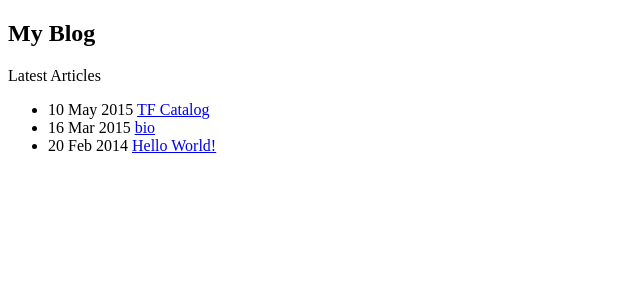
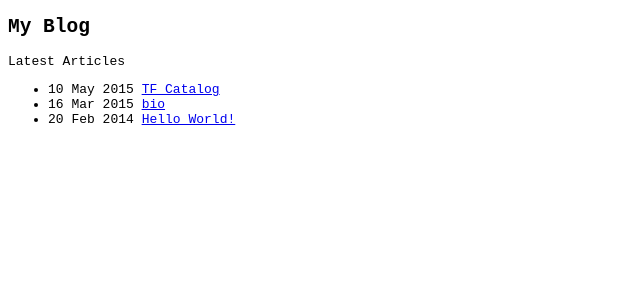
Before and after one commit to solomonwzs/solomon_jekyll, a Jekyll site: the page built from index.html, in a window 1280 px wide. Shown: the top 300 px of the page, without its empty margins (0-640 px from the left). Built offline with Jekyll 4.4.1, drawn with Linux system fonts in a browser that asks for light colours.

Commit message:
modified:   _layouts/default.html 	renamed:    _includes/site.css -> css/site.css

```diff
--- a/_layouts/default.html
+++ b/_layouts/default.html
@@ -2,7 +2,7 @@
 <html lang="en">
 <head>
     <meta charset="UTF-8" http-equiv="content-type" content="text-html"/>
-    <link type="text/css" rel="stylesheet" href="site.css"/>
+    <link type="text/css" rel="stylesheet" href="/css/site.css"/>
     <title>{{ page.title }}</title>
 </head>
 <body>
```
Also changed, not shown: css/site.css (renamed from _includes/site.css).
